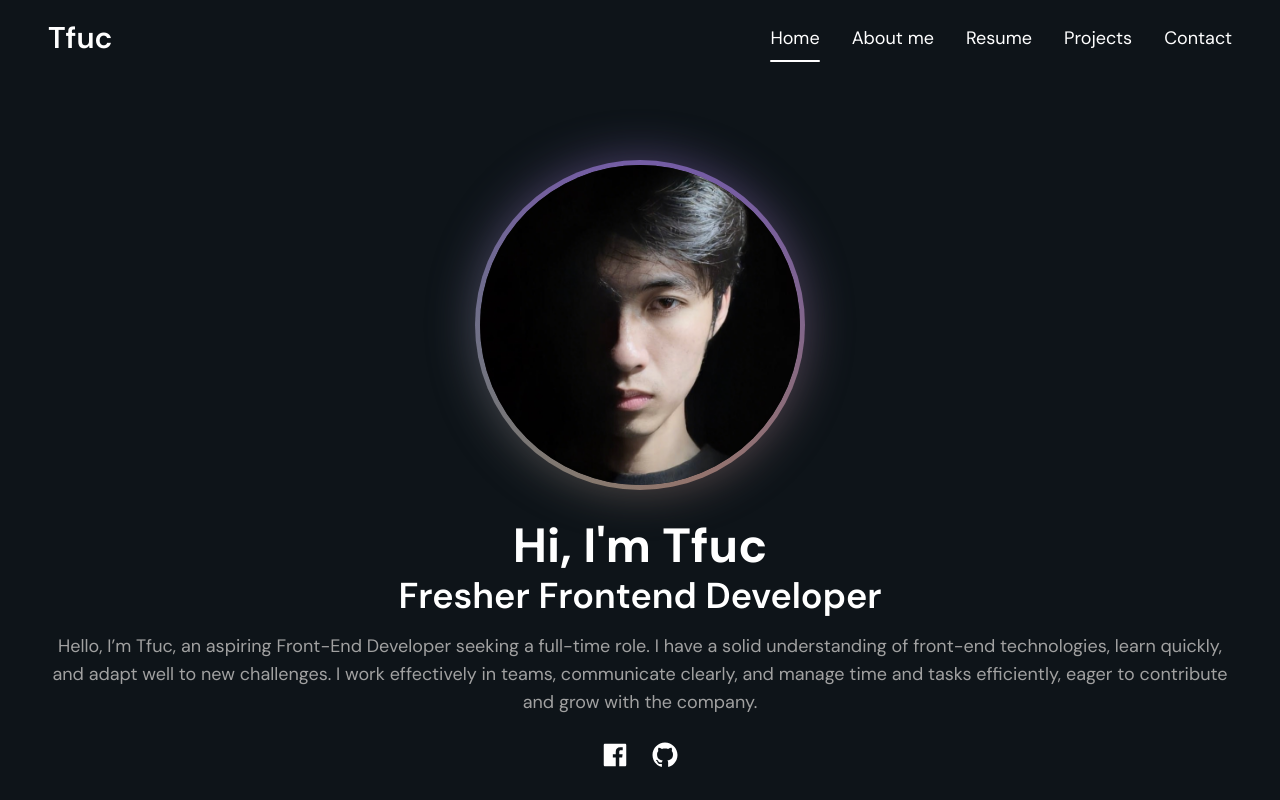
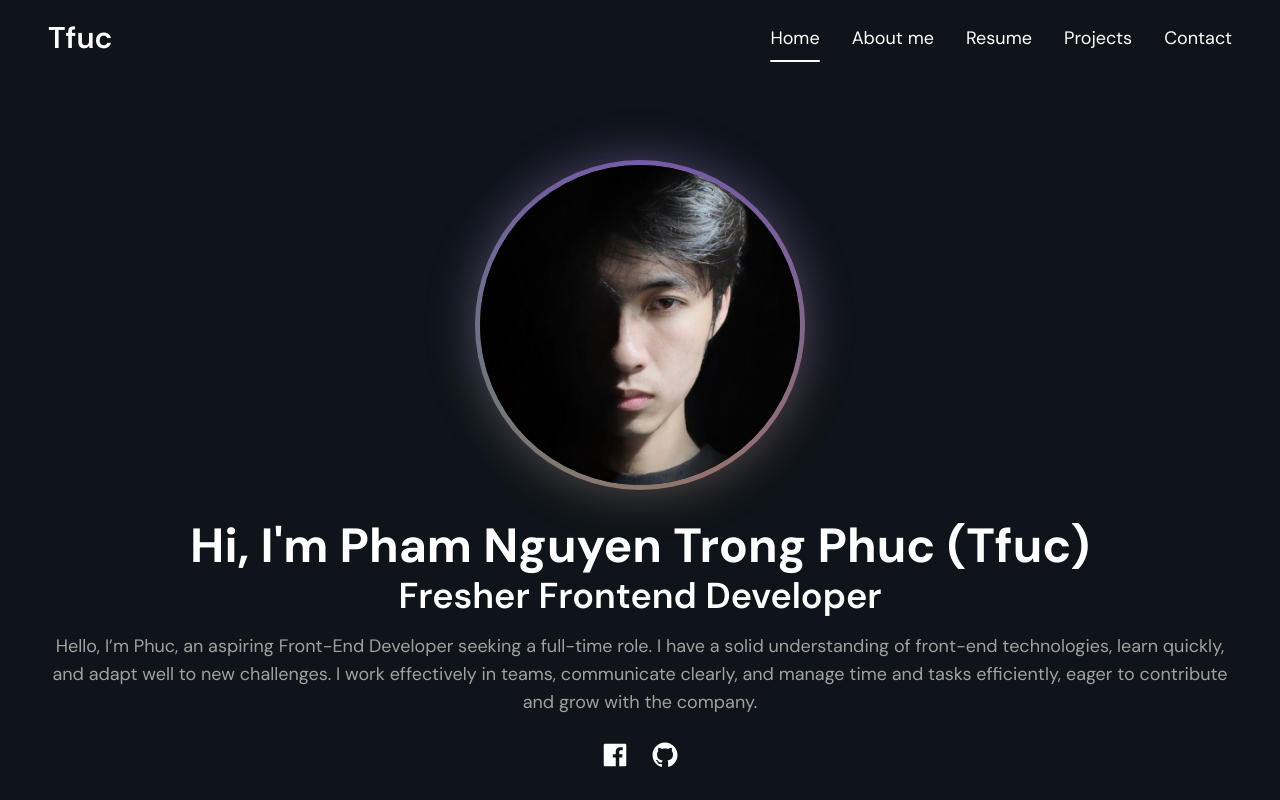
Before and after one commit to tfuc03/react_tfuc03_portfolio, a React (Vite) app: page / in a window 1280 px wide. Shown: the top 800 px of the page. Built offline with nearby package versions, Linux system fonts and the light colour scheme.

Commit message:
Update Web3Form's API in ContactForm, add Toast and fix some bugs

```diff
--- a/package.json
+++ b/package.json
@@ -16,6 +16,7 @@
     "motion": "^12.23.12",
     "react": "^19.1.1",
     "react-dom": "^19.1.1",
+    "react-hot-toast": "^2.6.0",
     "tailwind-merge": "^3.3.1",
     "tailwindcss": "^4.1.13"
   },
--- a/src/App.jsx
+++ b/src/App.jsx
@@ -5,6 +5,7 @@ import About from './components/About'
 import Experience from './components/Experience'
 import Projects from './components/Projects'
 import Contact from './components/Contact'
+import toast, { Toaster } from "react-hot-toast";
 
 const App = () => {
   return (
@@ -17,6 +18,41 @@ const App = () => {
       <Projects />
       <Contact />
     </main>
+    <Toaster position="top-right"
+              toastOptions={{
+    // style mặc định
+    style: {
+      borderRadius: "12px",
+      background: "#1f2937", // bg-gray-800
+      color: "#f9fafb",      // text-gray-50
+      padding: "12px 16px",
+      fontSize: "14px",
+      fontWeight: 500,
+      boxShadow: "0 4px 14px rgba(0,0,0,0.25)",
+    },
+    // style cho success
+    success: {
+      style: {
+        background: "linear-gradient(to right, #22c55e, #16a34a)", // xanh lá gradient
+        color: "#fff",
+      },
+      iconTheme: {
+        primary: "#fff",
+        secondary: "#22c55e",
+      },
+    },
+    // style cho error
+    error: {
+      style: {
+        background: "linear-gradient(to right, #ef4444, #b91c1c)", // đỏ gradient
+        color: "#fff",
+      },
+      iconTheme: {
+        primary: "#fff",
+        secondary: "#ef4444",
+      },
+    },
+  }}/>
     </>
   )
 }
--- a/src/components/Contact.jsx
+++ b/src/components/Contact.jsx
@@ -2,12 +2,44 @@ import React from 'react'
 import { contactItems } from '../constant/data';
 import { li } from 'motion/react-client';
 import { RiFacebookBoxFill, RiGithubFill } from '@remixicon/react';
+import toast, { Toaster } from "react-hot-toast";
+
 
 // Motion
 import { motion } from "motion/react";
 import { staggerContainer, fadeIn, fadeInUp } from '../motion/animation';
 
 const Contact = () => {
+
+    // Web3 form API
+    const onSubmit = async (event) => {
+        event.preventDefault();
+
+    const formData = new FormData(event.target);
+
+    formData.append("access_key", "c911c987-0bd8-4327-8371-7753c0b7e3d1");
+
+    try {
+        const response = await fetch("https://api.web3forms.com/submit", {
+      method: "POST",
+      body: formData
+    });
+
+    const data = await response.json();
+
+    if (data.success) {
+        toast.success('Thanks for your submission!')
+      event.target.reset();
+    } else {
+     toast.error('data.message')
+    }
+    } catch (error) {
+        toast.error('data.message')
+    }
+
+
+    };
+
   return (
     <section className='py-20' id='contact'>
         <motion.div
@@ -47,30 +79,31 @@ const Contact = () => {
                 </motion.div>
             </div>
             {/* Form */}
-            <motion.form variants={fadeIn} action="" className='grid gap-5'>
+            <motion.form variants={fadeIn} action="" className='grid gap-5' onSubmit={onSubmit}>
                 {/* Input field */}
                 <div className=' grid gap-2'>
                     <label htmlFor="name">Name *</label>
-                    <input type="text" placeholder='Enter Your Name' className='input' required />
+                    <input type="text" name="name" placeholder='Enter Your Name' className='input' required />
                 </div>
 
                 {/* Input field */}
                 <div className='grid gap-2'>
                     <label htmlFor="email">Email *</label>
-                    <input type="email" placeholder='Enter Your Email' className='input' required />
+                    <input type="email" name="email" placeholder='Enter Your Email' className='input' required />
                 </div>
 
                 {/* text Area */}
                 <div className='grid gap-2'>
                     <label htmlFor="message">Message *</label>
-                    <textarea id='message' placeholder='Enter Your Message' className='h-40 border border-neutral-800 indent-4 py-2 resize-none'
+                    <textarea name="message" id='message' placeholder='Enter Your Message' className='h-40 border border-neutral-800 indent-4 py-2 resize-none'
                     required />
                 </div>
 
-                <button className="primary-btn max-w-max">Send Message</button>
+                <button type="submit" className="primary-btn max-w-max">Send Message</button>
             </motion.form>
         </motion.div>
     </section>
+
   );
 };
 
--- a/src/components/Hero.jsx
+++ b/src/components/Hero.jsx
@@ -30,9 +30,9 @@ const Hero = () => {
         </motion.div>
         {/* content */}
         <div className='text-center mt-8 '>
-            <motion.h1 variants={fadeInUp} className='text-3xl lg:text-5xl mb-1.5 font-bold'>Hi, I'm Tfuc</motion.h1>
+            <motion.h1 variants={fadeInUp} className='text-3xl lg:text-5xl mb-1.5 font-bold'>Hi, I'm Pham Nguyen Trong Phuc (Tfuc)</motion.h1>
             <motion.h2 variants={fadeInUp}>Fresher Frontend Developer</motion.h2>
-            <motion.p variants={fadeInUp} className='mac-w-[820px] mx-auto mt-4 mb-6 '>Hello, I’m Tfuc, an aspiring Front-End Developer seeking a full-time role. I have a solid understanding of front-end technologies, learn quickly, and adapt well to new challenges. I work effectively in teams, communicate clearly, and manage time and tasks efficiently, eager to contribute and grow with the company.</motion.p>
+            <motion.p variants={fadeInUp} className='mac-w-[820px] mx-auto mt-4 mb-6 '>Hello, I’m Phuc, an aspiring Front-End Developer seeking a full-time role. I have a solid understanding of front-end technologies, learn quickly, and adapt well to new challenges. I work effectively in teams, communicate clearly, and manage time and tasks efficiently, eager to contribute and grow with the company.</motion.p>
 
             <motion.div variants={fadeIn} className='flex items-center justify-center gap-5'>
                 {heroIcons.map((item) => (
--- a/src/constant/data.js
+++ b/src/constant/data.js
@@ -56,11 +56,11 @@ export const aboutItems = [
   },
   {
     id: 2,
-    label: "Tools & Workflow: Git/GitHub, VS Code, Vite, NPM/Yarn, Docker (basic), Postman, Figma, Cloud Services (basic).",
+    label: "Tools & Workflow: Git/GitHub, VS Code, Vite, Docker (basic), Postman, Figma.",
   },
   {
     id: 3,
-    label: "Programming & Data: Java, C#, Python (basic), OOP, SQL, MongoDB, Data Analysis, JSON.",
+    label: "Programming & Data: Java, C#, Python, OOP, SQL, MongoDB.",
   },
   {
     id: 4,
```
Also changed, not shown: 1 other file (tests, documents, lock files or other folders).
